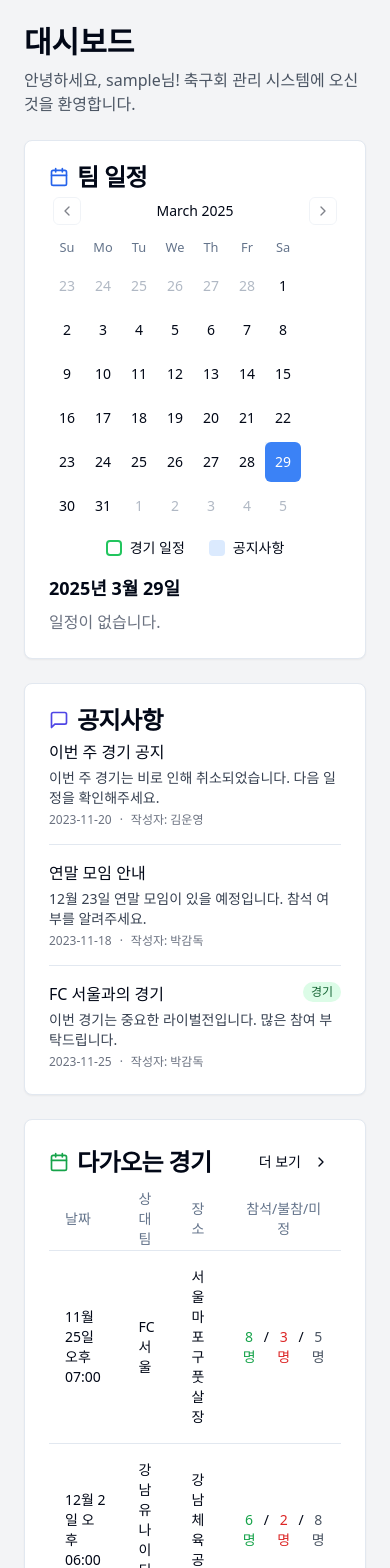
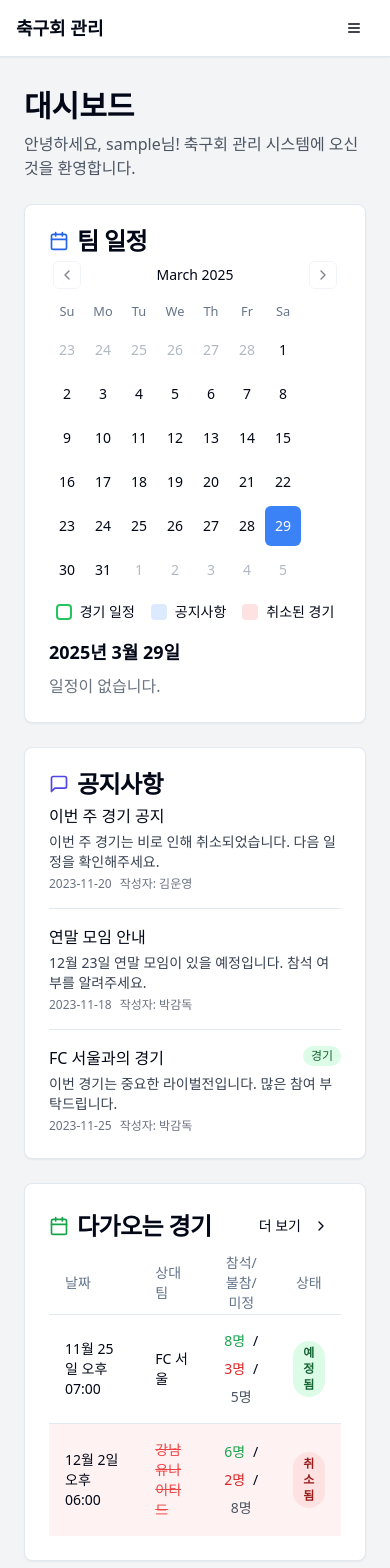
Before and after one commit to canbbu/musso-repo, a React (Vite) app: page /dashboard in a window 390 px wide. Shown: the top 1568 px of the page. Built offline with nearby package versions, Linux system fonts and the light colour scheme; sample sign-in values are in the browser's storage.

Commit message:
Fix: Dashboard UI and mobile navigation improvements
- Adjust calendar to fill grid space.
- Display "취소" on cancelled match in calendar.
- Fix permission issue for announcement/match management.
- Improve mobile navigation and UI.

```diff
--- a/src/hooks/use-auth.tsx
+++ b/src/hooks/use-auth.tsx
@@ -53,6 +53,7 @@ export function useAuth() {
 
   // Check if user can manage announcements and matches (president, vice president, coach)
   const canManageAnnouncements = () => {
+    // Add 'coach' to the allowed roles if not already included
     return hasPermission(['president', 'vice_president', 'coach']);
   };
 
--- a/src/pages/Dashboard.tsx
+++ b/src/pages/Dashboard.tsx
@@ -3,10 +3,11 @@ import React, { useState, useEffect } from 'react';
 import { useNavigate } from 'react-router-dom';
 import { useAuth } from '@/hooks/use-auth';
 import '../styles/Dashboard.css';
-import { Calendar as CalendarIcon, MessageSquare, ChevronRight, AlertCircle, Calendar as CalendarComponent } from 'lucide-react';
+import { Calendar as CalendarIcon, MessageSquare, ChevronRight, AlertCircle, Calendar as CalendarComponent, Menu } from 'lucide-react';
 import { Card, CardContent, CardHeader, CardTitle } from "@/components/ui/card";
 import { Button } from '@/components/ui/button';
 import { Calendar } from '@/components/ui/calendar';
+import { useIsMobile } from '@/hooks/use-mobile';
 import {
   Table,
   TableBody,
@@ -15,6 +16,20 @@ import {
   TableHeader,
   TableRow,
 } from "@/components/ui/table";
+import {
+  Sheet,
+  SheetContent,
+  SheetTrigger,
+} from "@/components/ui/sheet";
+import {
+  NavigationMenu,
+  NavigationMenuContent,
+  NavigationMenuItem,
+  NavigationMenuLink,
+  NavigationMenuList,
+  NavigationMenuTrigger,
+  navigationMenuTriggerStyle,
+} from "@/components/ui/navigation-menu";
 
 interface Announcement {
   id: number;
@@ -34,12 +49,15 @@ interface UpcomingMatch {
   attending?: number;
   notAttending?: number;
   pending?: number;
+  status?: 'scheduled' | 'cancelled';
 }
 
 const Dashboard = () => {
   const { userName, canManageAnnouncements } = useAuth();
   const navigate = useNavigate();
   const [date, setDate] = useState<Date | undefined>(new Date());
+  const isMobile = useIsMobile();
+  const [mobileMenuOpen, setMobileMenuOpen] = useState(false);
 
   const [announcements, setAnnouncements] = useState<Announcement[]>([
     {
@@ -78,7 +96,8 @@ const Dashboard = () => {
       opponent: 'FC 서울',
       attending: 8,
       notAttending: 3,
-      pending: 5
+      pending: 5,
+      status: 'scheduled'
     },
     {
       id: 2,
@@ -87,13 +106,14 @@ const Dashboard = () => {
       opponent: '강남 유나이티드',
       attending: 6,
       notAttending: 2,
-      pending: 8
+      pending: 8,
+      status: 'cancelled'
     },
   ]);
 
   // Calculate events for the calendar
   const getCalendarEvents = () => {
-    const events: Record<string, { type: 'match' | 'notice', title: string }[]> = {};
+    const events: Record<string, { type: 'match' | 'notice', title: string, status?: 'scheduled' | 'cancelled' }[]> = {};
 
     // Add matches to calendar
     upcomingMatches.forEach(match => {
@@ -101,7 +121,11 @@ const Dashboard = () => {
       const dateStr = matchDate.toISOString().split('T')[0];
 
       if (!events[dateStr]) events[dateStr] = [];
-      events[dateStr].push({ type: 'match', title: `vs ${match.opponent}` });
+      events[dateStr].push({
+        type: 'match',
+        title: `vs ${match.opponent}`,
+        status: match.status
+      });
     });
 
     // Add other announcements with dates to calendar
@@ -117,9 +141,56 @@ const Dashboard = () => {
 
   const calendarEvents = getCalendarEvents();
 
+  // Mobile navigation items
+  const navItems = [
+    { title: '대시보드', path: '/dashboard' },
+    { title: '경기 일정', path: '/matches' },
+    { title: '선수 통계', path: '/stats' },
+    { title: '갤러리', path: '/gallery' },
+    { title: '재정', path: '/finance' },
+  ];
+
   return (
-    <div className="dashboard-content">
-      <div className="mb-6">
+    <div className="dashboard-content relative">
+      {/* Mobile Navigation */}
+      {isMobile && (
+        <div className="fixed top-0 left-0 right-0 z-50 bg-white border-b shadow-sm py-2 px-4 flex justify-between items-center">
+          <h1 className="text-lg font-semibold">축구회 관리</h1>
+          <Sheet open={mobileMenuOpen} onOpenChange={setMobileMenuOpen}>
+            <SheetTrigger asChild>
+              <Button variant="ghost" size="icon">
+                <Menu className="h-5 w-5" />
+                <span className="sr-only">Menu</span>
+              </Button>
+            </SheetTrigger>
+            <SheetContent side="right" className="w-[240px] sm:w-[300px]">
+              <div className="py-6">
+                <h2 className="text-lg font-semibold mb-4 px-2">메뉴</h2>
+                <nav>
+                  <ul className="space-y-2">
+                    {navItems.map((item) => (
+                      <li key={item.path}>
+                        <Button
+                          variant="ghost"
+                          className="w-full justify-start text-left"
+                          onClick={() => {
+                            navigate(item.path);
+                            setMobileMenuOpen(false);
+                          }}
+                        >
+                          {item.title}
+                        </Button>
+                      </li>
+                    ))}
+                  </ul>
+                </nav>
+              </div>
+            </SheetContent>
+          </Sheet>
+        </div>
+      )}
+
+      <div className={`mb-6 ${isMobile ? "mt-16" : ""}`}>
         <h1 className="text-3xl font-bold mb-2">대시보드</h1>
         <p className="text-gray-600">안녕하세요, {userName}님! 축구회 관리 시스템에 오신 것을 환영합니다.</p>
       </div>
@@ -134,7 +205,7 @@ const Dashboard = () => {
             </CardTitle>
           </CardHeader>
           <CardContent>
-            <div className="calendar-wrapper">
+            <div className="calendar-wrapper h-full w-full">
               <Calendar
                 mode="single"
                 selected={date}
@@ -146,25 +217,39 @@ const Dashboard = () => {
                 modifiersStyles={{
                   event: { border: '2px solid #16a34a' },
                   notice: { backgroundColor: '#e0f2fe' },
+                  cancelled: { backgroundColor: '#fee2e2', textDecoration: 'line-through' },
                 }}
                 styles={{
                   day: {
                     height: '40px'
+                  },
+                  months: {
+                    width: '100%'
+                  },
+                  month: {
+                    width: '100%'
+                  },
+                  table: {
+                    width: '100%'
                   }
                 }}
                 modifiers={{
                   event: (date) => {
                     const dateStr = date.toISOString().split('T')[0];
-                    return !!calendarEvents[dateStr]?.find(e => e.type === 'match');
+                    return !!calendarEvents[dateStr]?.find(e => e.type === 'match' && e.status !== 'cancelled');
                   },
                   notice: (date) => {
                     const dateStr = date.toISOString().split('T')[0];
                     return !!calendarEvents[dateStr]?.find(e => e.type === 'notice');
+                  },
+                  cancelled: (date) => {
+                    const dateStr = date.toISOString().split('T')[0];
+                    return !!calendarEvents[dateStr]?.find(e => e.type === 'match' && e.status === 'cancelled');
                   }
                 }}
               />
 
-              <div className="mt-4 flex items-center justify-center space-x-6 text-sm">
+              <div className="mt-4 flex flex-wrap items-center justify-center gap-4 text-sm">
                 <div className="flex items-center">
                   <div className="h-4 w-4 rounded border-2 border-green-500 mr-2"></div>
                   <span>경기 일정</span>
@@ -172,6 +257,10 @@ const Dashboard = () => {
                 <div className="flex items-center">
                   <div className="h-4 w-4 rounded bg-blue-100 mr-2"></div>
                   <span>공지사항</span>
+                </div>
+                <div className="flex items-center">
+                  <div className="h-4 w-4 rounded bg-red-100 mr-2"></div>
+                  <span>취소된 경기</span>
                 </div>
               </div>
             </div>
@@ -187,15 +276,21 @@ const Dashboard = () => {
                     {calendarEvents[date.toISOString().split('T')[0]].map((event, idx) => (
                       <li key={idx} className="flex items-center">
                         {event.type === 'match' ? (
-                          <div className="inline-flex items-center px-2 py-1 rounded-full text-xs font-semibold bg-green-100 text-green-800">
-                            경기
+                          <div className={`inline-flex items-center px-2 py-1 rounded-full text-xs font-semibold ${
+                            event.status === 'cancelled'
+                              ? 'bg-red-100 text-red-800'
+                              : 'bg-green-100 text-green-800'
+                          }`}>
+                            {event.status === 'cancelled' ? '취소된 경기' : '경기'}
                           </div>
                         ) : (
                           <div className="inline-flex items-center px-2 py-1 rounded-full text-xs font-semibold bg-blue-100 text-blue-800">
                             공지
                           </div>
                         )}
-                        <span className="ml-2">{event.title}</span>
+                        <span className={`ml-2 ${event.status === 'cancelled' ? 'line-through text-red-500' : ''}`}>
+                          {event.title}
+                        </span>
                       </li>
                     ))}
                   </ul>
@@ -210,13 +305,18 @@ const Dashboard = () => {
         {/* Announcements */}
         <Card className="bg-white h-fit">
           <CardHeader className="pb-2">
-            <div className="flex justify-between items-center">
+            <div className="flex justify-between items-center flex-wrap gap-2">
               <CardTitle className="flex items-center">
                 <MessageSquare className="mr-2 h-5 w-5 text-indigo-600" />
                 공지사항
               </CardTitle>
               {canManageAnnouncements() && (
-                <Button variant="ghost" size="sm" onClick={() => navigate('/announcement-management')}>
+                <Button
+                  variant="ghost"
+                  size="sm"
+                  onClick={() => navigate('/announcement-management')}
+                  className="whitespace-nowrap"
+                >
                   관리
                   <ChevronRight className="ml-1 h-4 w-4" />
                 </Button>
@@ -228,7 +328,7 @@ const Dashboard = () => {
               <div className="space-y-4">
                 {announcements.map((announcement) => (
                   <div key={announcement.id} className="border-b pb-4 last:border-b-0 last:pb-0">
-                    <div className="flex justify-between items-start mb-1">
+                    <div className="flex justify-between items-start mb-1 flex-wrap gap-2">
                       <h3 className="font-medium">{announcement.title}</h3>
                       {announcement.type === 'match' && (
                         <span className="inline-block bg-green-100 text-green-800 text-xs px-2 py-0.5 rounded-full">
@@ -237,9 +337,9 @@ const Dashboard = () => {
                       )}
                     </div>
                     <p className="text-sm text-gray-700 line-clamp-2 mb-1">{announcement.content}</p>
-                    <div className="flex gap-2 text-xs text-gray-500">
+                    <div className="flex flex-wrap gap-2 text-xs text-gray-500">
                       <span>{announcement.date}</span>
-                      <span>·</span>
+                      <span className="hidden sm:inline">·</span>
                       <span>작성자: {announcement.author}</span>
                     </div>
                   </div>
@@ -259,12 +359,17 @@ const Dashboard = () => {
       <div className="mt-6">
         <Card className="bg-white">
           <CardHeader className="pb-2">
-            <div className="flex justify-between items-center">
+            <div className="flex justify-between items-center flex-wrap gap-2">
               <CardTitle className="flex items-center">
                 <CalendarComponent className="mr-2 h-5 w-5 text-green-600" />
                 다가오는 경기
               </CardTitle>
-              <Button variant="ghost" size="sm" onClick={() => navigate('/matches')}>
+              <Button
+                variant="ghost"
+                size="sm"
+                onClick={() => navigate('/matches')}
+                className="whitespace-nowrap"
+              >
                 더 보기
                 <ChevronRight className="ml-1 h-4 w-4" />
               </Button>
@@ -278,13 +383,14 @@ const Dashboard = () => {
                     <TableRow>
                       <TableHead>날짜</TableHead>
                       <TableHead>상대팀</TableHead>
-                      <TableHead>장소</TableHead>
+                      <TableHead className="hidden sm:table-cell">장소</TableHead>
                       <TableHead className="text-center">참석/불참/미정</TableHead>
+                      <TableHead className="text-center">상태</TableHead>
                     </TableRow>
                   </TableHeader>
                   <TableBody>
                     {upcomingMatches.map((match) => (
-                      <TableRow key={match.id}>
+                      <TableRow key={match.id} className={match.status === 'cancelled' ? 'bg-red-50' : ''}>
                         <TableCell>
                           {new Date(match.date).toLocaleDateString('ko-KR', {
                             month: 'short',
@@ -293,14 +399,27 @@ const Dashboard = () => {
                             minute: '2-digit'
                           })}
                         </TableCell>
-                        <TableCell className="font-medium">{match.opponent}</TableCell>
-                        <TableCell>{match.location}</TableCell>
+                        <TableCell className={`font-medium ${match.status === 'cancelled' ? 'line-through text-red-500' : ''}`}>
+                          {match.opponent}
+                        </TableCell>
+                        <TableCell className="hidden sm:table-cell">{match.location}</TableCell>
                         <TableCell className="text-center">
-                          <div className="flex justify-center gap-2 text-sm">
+                          <div className="flex justify-center gap-2 text-sm flex-wrap">
                             <span className="text-green-600">{match.attending}명</span>/
                             <span className="text-red-600">{match.notAttending}명</span>/
                             <span className="text-gray-600">{match.pending}명</span>
                           </div>
+                        </TableCell>
+                        <TableCell className="text-center">
+                          {match.status === 'cancelled' ? (
+                            <span className="inline-flex items-center px-2 py-1 rounded-full text-xs font-semibold bg-red-100 text-red-800">
+                              취소됨
+                            </span>
+                          ) : (
+                            <span className="inline-flex items-center px-2 py-1 rounded-full text-xs font-semibold bg-green-100 text-green-800">
+                              예정됨
+                            </span>
+                          )}
                         </TableCell>
                       </TableRow>
                     ))}
--- a/src/styles/Dashboard.css
+++ b/src/styles/Dashboard.css
@@ -288,100 +288,66 @@
   font-size: 0.9rem;
 }
 
-/* Mobile navigation styling */
-.mobile-nav-toggle {
-  display: none;
-  background: none;
-  border: none;
-  color: white;
-  font-size: 1.5rem;
-  cursor: pointer;
+/* Calendar styles */
+.calendar-wrapper {
+  width: 100%;
+  height: 100%;
 }
 
-.mobile-sidebar {
+.calendar-wrapper > div {
+  width: 100%;
+}
+
+.calendar-wrapper .react-calendar {
+  width: 100% !important;
+  border: none;
+  border-radius: 8px;
+  box-shadow: 0 2px 10px rgba(0, 0, 0, 0.05);
+}
+
+/* Mobile navigation styling */
+.mobile-nav-header {
   position: fixed;
   top: 0;
-  left: -250px;
-  width: 250px;
-  height: 100vh;
-  background-color: #fff;
-  z-index: 1000;
-  transition: left 0.3s ease;
-  box-shadow: 2px 0 5px rgba(0, 0, 0, 0.1);
-  overflow-y: auto;
-}
-
-.mobile-sidebar.open {
   left: 0;
-}
-
-.mobile-sidebar-header {
-  padding: 1rem;
-  background-color: #468e43;
-  color: white;
+  right: 0;
+  z-index: 100;
+  background-color: white;
+  border-bottom: 1px solid #eee;
+  padding: 0.75rem 1rem;
   display: flex;
   justify-content: space-between;
   align-items: center;
 }
 
-.mobile-sidebar-header h3 {
-  margin: 0;
-  font-size: 1.2rem;
-}
-
-.close-sidebar {
+.mobile-nav-trigger {
   background: none;
   border: none;
-  color: white;
-  font-size: 1.5rem;
+  padding: 0;
+  margin: 0;
   cursor: pointer;
 }
 
-.mobile-nav-links {
-  list-style: none;
-  padding: 0;
-  margin: 0;
+.mobile-nav-content {
+  padding: 1rem;
 }
 
-.mobile-nav-links li {
-  border-bottom: 1px solid #eee;
-}
-
-.mobile-nav-links a {
+.mobile-nav-item {
   display: block;
-  padding: 1rem;
+  padding: 0.75rem 1rem;
+  border-radius: 4px;
+  text-decoration: none;
   color: #333;
-  text-decoration: none;
   transition: background-color 0.3s;
 }
 
-.mobile-nav-links a:hover, .mobile-nav-links a.active {
+.mobile-nav-item:hover {
   background-color: #f5f5f5;
 }
 
-.mobile-sidebar-footer {
-  padding: 1rem;
-  border-top: 1px solid #eee;
-}
-
-.home-button {
-  display: inline-flex;
-  align-items: center;
-  padding: 0.5rem 1rem;
+.mobile-nav-item.active {
   background-color: #468e43;
   color: white;
-  text-decoration: none;
-  border-radius: 4px;
-  margin-bottom: 1rem;
-  transition: background-color 0.3s;
-}
-
-.home-button:hover {
-  background-color: #3a7536;
-}
-
-.home-icon {
-  margin-right: 0.5rem;
 }
 
 @media (max-width: 768px) {
@@ -391,13 +357,6 @@
 
   .navbar-nav {
     display: none;
-  }
-
-  .mobile-nav-toggle {
-    display: block;
-    position: absolute;
-    top: 1rem;
-    right: 1rem;
   }
 
   .dashboard-grid {
@@ -421,4 +380,25 @@
   .match-details {
     margin-bottom: 10px;
   }
+
+  /* Ensure readability on small screens */
+  .text-sm {
+    font-size: 0.75rem;
+  }
+
+  .calendar-wrapper {
+    max-width: 100%;
+    overflow-x: auto;
+  }
+
+  /* Fix button alignment on mobile */
+  .flex-wrap {
+    flex-wrap: wrap;
+  }
+
+  /* Ensure proper spacing in mobile tables */
+  .table-cell {
+    white-space: nowrap;
+    padding: 8px;
+  }
 }
```
